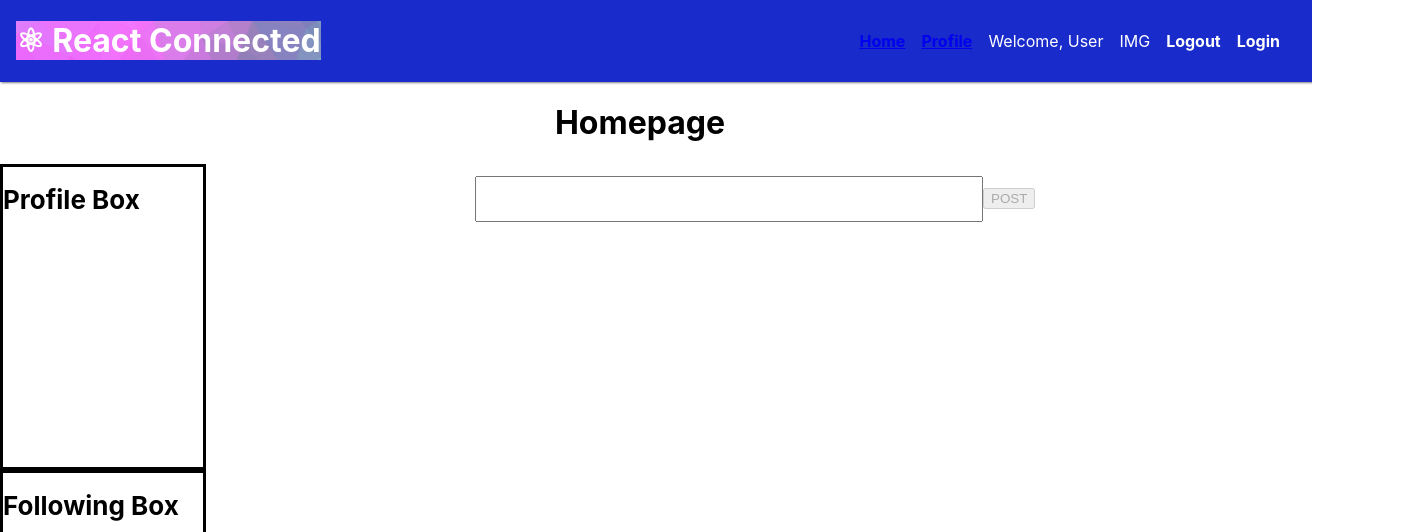
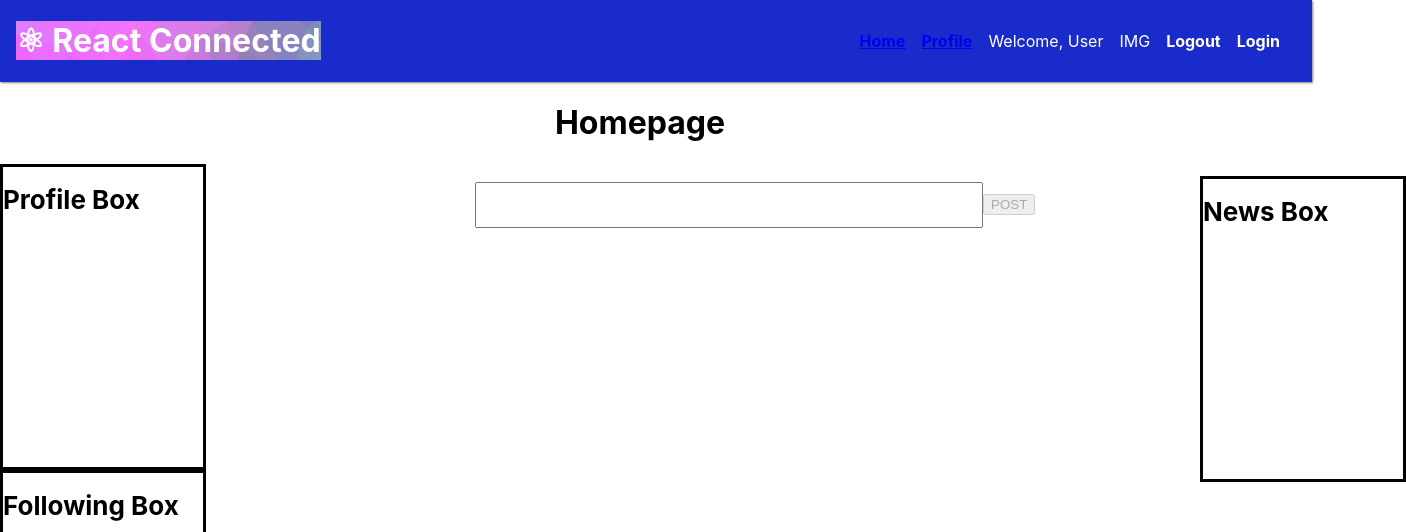
Before and after one commit to vxcodes/react-connected-frontend, a React (Create React App) app: page / in a window 1280 px wide. Shown: the top 532 px of the page, 1406 px wide, since content can reach past the window. Built offline with nearby package versions, Linux system fonts and the light colour scheme; no server answers.

Commit message:
wip: styling

```diff
--- a/src/App.css
+++ b/src/App.css
@@ -12,7 +12,7 @@ section{
   display: inline-block;
   padding-left: 475px;
   position: relative;
-  bottom: 600px;
+  top: -900px;
 
 }
 
--- a/src/components/Newsbox/Newsbox.js
+++ b/src/components/Newsbox/Newsbox.js
@@ -4,7 +4,9 @@ import styles from './Newsbox.module.css'
 export default function Newsbox() {
     return (
         <div>
-
+            <div className={styles.newsbox}>
+                <h1>News Box</h1>
+            </div>
         </div>
     )
 }
--- a/src/components/Newsbox/Newsbox.module.css
+++ b/src/components/Newsbox/Newsbox.module.css
@@ -0,0 +1,10 @@
+
+.newsbox {
+    font-size: small;
+    height: 300px;
+    width: 200px;
+    border-style: solid;
+    position: relative;
+    right: -1200px;
+    top: -600px;
+}
--- a/src/components/Post/Post.module.css
+++ b/src/components/Post/Post.module.css
@@ -8,6 +8,7 @@
 .post {
     position: relative;
     padding-left: 475px;
+    top: -900px;
     height: 40px;
     width: 500px;;
 }
--- a/src/pages/Home/Home.js
+++ b/src/pages/Home/Home.js
@@ -4,6 +4,7 @@ import { login, logout } from '../../services/firebase';
 import { BrowserRouter as Router, Switch, Route } from 'react-router-dom';
 import Sidebar from '../../components/Sidebar/Sidebar';
 import Post from '../../components/Post/Post'
+import Newsbox from '../../components/Newsbox/Newsbox'
 
 function Home(props) {
     return(
@@ -14,6 +15,7 @@ function Home(props) {
 
             </div>
             <Sidebar className={styles.sidebar}/>
+            <Newsbox className={styles.newsbox} />
         </div>
 
     )
```
